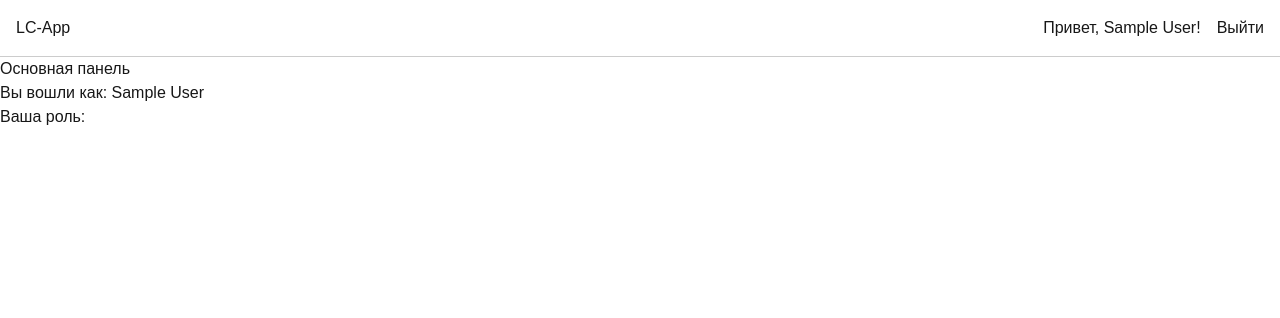
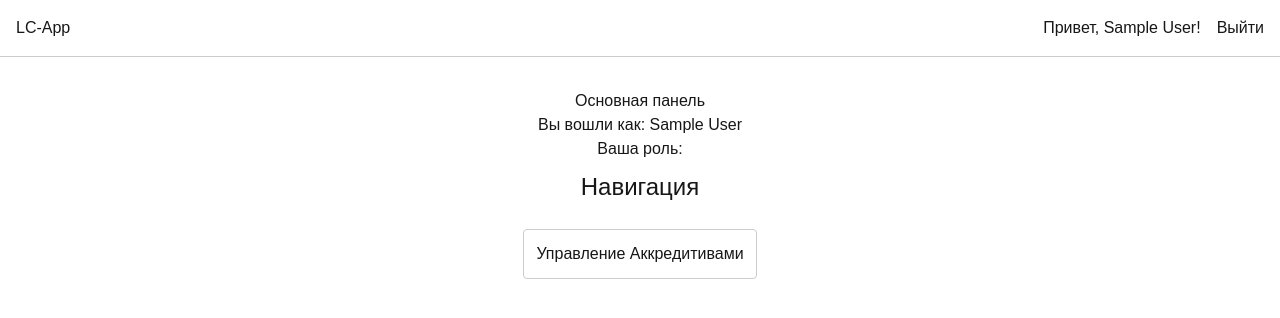
Before and after one commit to galagrin/letter-of-credit-app, a Next.js app: page /dashboard in a window 1280 px wide. Shown: the top 318 px of the page. Built offline with nearby package versions, Linux system fonts and the light colour scheme; no server answers; sample sign-in values are in the browser's storage.

Commit message:
feat: add links to dashboerdpage, add table to bankspage

```diff
--- a/app/components/BankManager.tsx
+++ b/app/components/BankManager.tsx
@@ -5,6 +5,29 @@ import { Bank } from "@prisma/client";
 
 type BankManagerProps = {
     initialBanks: Bank[];
+};
+
+// Стили для таблицы (todo: вынести в CSS)
+const tableStyles = {
+    width: "90%",
+    borderCollapse: "collapse" as const, // 'as const'  для TypeScript
+    margin: "0 auto",
+    marginTop: "1rem",
+};
+const thStyles = {
+    border: "1px solid #ddd",
+    padding: "8px",
+    textAlign: "left" as const,
+    backgroundColor: "#f2f2f2",
+};
+const tdStyles = {
+    border: "1px solid #ddd",
+    padding: "8px",
+};
+const actionsCellStyles = {
+    ...tdStyles,
+    width: "150px",
+    textAlign: "center" as const,
 };
 export const BankManager = ({ initialBanks }: BankManagerProps) => {
     const [banks, setBanks] = useState(initialBanks);
@@ -25,14 +48,35 @@ export const BankManager = ({ initialBanks }: BankManagerProps) => {
         }
     }
     return (
-        <ul>
-            {banks.map((bank) => (
-                <li key={bank.id}>
-                    {bank.name}
-                    <button onClick={() => handleDelete(bank.id)}>Удалить</button>
-                    <button>Изменить</button>
-                </li>
-            ))}
-        </ul>
+        <table style={tableStyles}>
+            <thead>
+                <tr>
+                    <th style={thStyles}>Название</th>
+                    <th style={thStyles}>Страна</th>
+                    <th style={thStyles}>БИК</th>
+                    <th style={thStyles}>SWIFT</th>
+                    <th style={thStyles}>Действия</th>
+                </tr>
+            </thead>
+            <tbody>
+                {banks.map((bank) => (
+                    <tr key={bank.id}>
+                        <td style={tdStyles}>{bank.name}</td>
+                        <td style={tdStyles}>{bank.country}</td>
+                        <td style={tdStyles}>{bank.BIC || "—"}</td>
+                        <td style={tdStyles}>{bank.SWIFT || "—"}</td>
+                        <td style={actionsCellStyles}>
+                            <button
+                                onClick={() => handleDelete(bank.id)}
+                                style={{ color: "red", marginRight: "8px", cursor: "pointer" }}
+                            >
+                                Удалить
+                            </button>
+                            <button>Изменить</button>
+                        </td>
+                    </tr>
+                ))}
+            </tbody>
+        </table>
     );
 };
--- a/app/dashboard/banks/page.tsx
+++ b/app/dashboard/banks/page.tsx
@@ -21,7 +21,7 @@ export default async function BanksPage() {
     });
 
     return (
-        <div>
+        <div style={{ display: "flex", justifyContent: "center", alignItems: "center", flexDirection: "column" }}>
             <h1>Управление банками</h1>
             <BankManager initialBanks={banks} />
         </div>
--- a/app/dashboard/page.tsx
+++ b/app/dashboard/page.tsx
@@ -1,6 +1,7 @@
 import { getServerSession } from "next-auth";
 import { authOptions } from "@/app/api/auth/[...nextauth]/route";
 import { redirect } from "next/navigation";
+import Link from "next/link";
 
 // Компонент ДОЛЖЕН быть async
 export default async function DashboardPage() {
@@ -13,10 +14,64 @@ export default async function DashboardPage() {
 
     // Если сессия есть, показываем контент
     return (
-        <div>
+        <div style={{ padding: "2rem", display: "flex", flexDirection: "column", alignItems: "center" }}>
             <h1>Основная панель</h1>
             <p>Вы вошли как: {session.user?.name}</p>
             <p>Ваша роль: {session.user?.role}</p>
+
+            <div
+                style={{
+                    display: "flex",
+                    flexDirection: "column",
+                    gap: "1rem",
+                    maxWidth: "300px",
+                    alignItems: "center",
+                }}
+            >
+                <h2 style={{ fontSize: "1.5rem", paddingBottom: "0.5rem", paddingTop: "0.5rem" }}>Навигация</h2>
+
+                <Link
+                    href="/dashboard/lcs"
+                    style={{
+                        padding: "0.75rem",
+                        border: "1px solid #ccc",
+                        borderRadius: "4px",
+                        textAlign: "center",
+                        width: "100%",
+                    }}
+                >
+                    Управление Аккредитивами
+                </Link>
+
+                {session.user?.role === "ADMIN" && (
+                    <>
+                        <Link
+                            href="/dashboard/banks"
+                            style={{
+                                padding: "0.75rem",
+                                border: "1px solid #ccc",
+                                borderRadius: "4px",
+                                textAlign: "center",
+                                width: "100%",
+                            }}
+                        >
+                            Управление Банками
+                        </Link>
+                        <Link
+                            href="/dashboard/companies"
+                            style={{
+                                padding: "0.75rem",
+                                border: "1px solid #ccc",
+                                borderRadius: "4px",
+                                textAlign: "center",
+                                width: "100%",
+                            }}
+                        >
+                            Управление Компаниями
+                        </Link>
+                    </>
+                )}
+            </div>
         </div>
     );
 }
```
